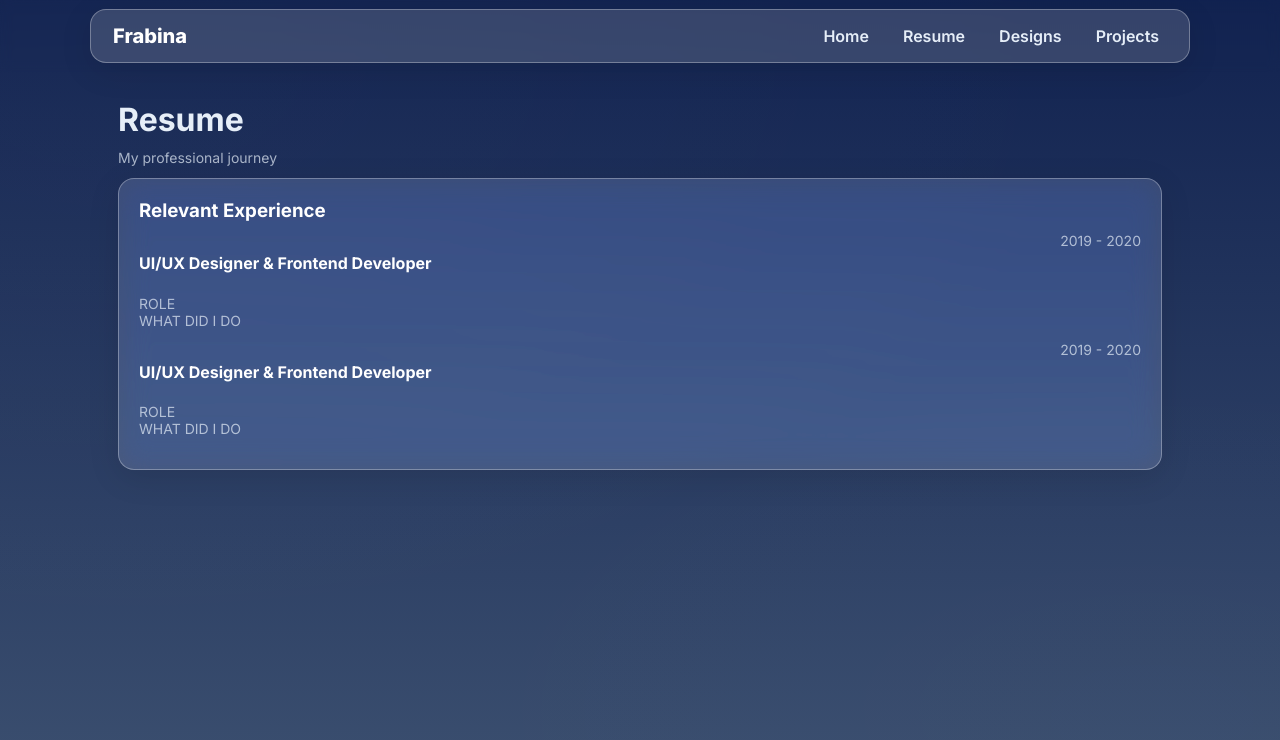
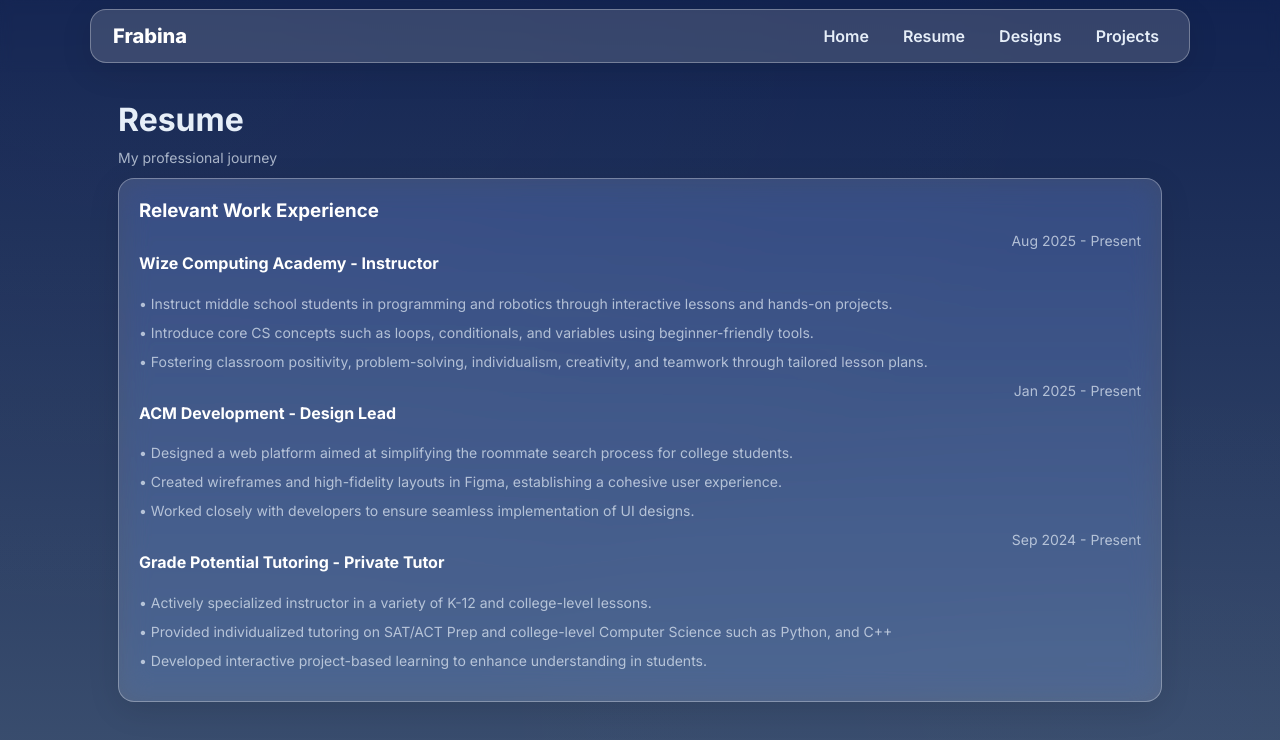
Before and after one commit to Frabina27/Frabinas-Portfolio, a React (Create React App) app: page /resume in a window 1280 px wide. Shown: the top 740 px of the page. Built offline with nearby package versions, Linux system fonts and the light colour scheme.

Commit message:
Made edits to the resume section

```diff
--- a/src/App.js
+++ b/src/App.js
@@ -6,11 +6,15 @@ import Projects from "./pages/Projects";
 import Designs from "./pages/Designs";
 import Resume from "./pages/Resume";
 
-export default function App(){
+export default function App() {
   return (
+    <>
+      {/* Background gradient layer */}
+      <div className="background"></div>
+
       <Router>
         <Navbar />
-      <div className="container">
+        <div className="container app-content">
           <Routes>
             <Route path="/" element={<Home />} />
             <Route path="/projects" element={<Projects />} />
@@ -19,5 +23,6 @@ export default function App(){
           </Routes>
         </div>
       </Router>
+    </>
   );
 }
--- a/src/index.css
+++ b/src/index.css
@@ -9,18 +9,35 @@
   --text: #e6eef8;
 }
 
+.background {
+    font-family: 'Inter', 'Helvetica Neue', Arial, sans-serif;
+
+  position: fixed;
+  inset: 0;
+  z-index: -1;
+  background: radial-gradient(1000px 600px at 10% 10%, rgba(255,255,255,0.02), transparent),
+              radial-gradient(800px 400px at 90% 90%, rgba(255,255,255,0.01), transparent),
+              linear-gradient(180deg, var(--bg-1), var(--bg-2));
+  background-repeat: no-repeat;
+  background-size: cover;
+  color: var(--text);
+  -webkit-font-smoothing: antialiased;
+  -moz-osx-font-smoothing: grayscale;
+  padding-top: 72px;
+  background-attachment: scroll;
+}
+
 * { box-sizing: border-box; }
 html,body,#root { height: 100%; margin: 0; padding: 0; }
 
 body{
   font-family: 'Inter', 'Helvetica Neue', Arial, sans-serif;
-  background: radial-gradient(1000px 600px at 10% 10%, rgba(255,255,255,0.02), transparent),
-              radial-gradient(800px 400px at 90% 90%, rgba(255,255,255,0.01), transparent),
-              linear-gradient(180deg, var(--bg-1), var(--bg-2));
+
   color: var(--text);
   -webkit-font-smoothing: antialiased;
   -moz-osx-font-smoothing: grayscale;
   padding-top: 72px;
+  background-attachment: scroll;
 }
 
 /* Container */
@@ -28,6 +45,10 @@ body{
   max-width: 1100px;
   margin: 0 auto;
   padding: 28px;
+}
+.app-content {
+  position: relative;
+  z-index: 1;
 }
 
 .card {
--- a/src/pages/Resume.jsx
+++ b/src/pages/Resume.jsx
@@ -6,24 +6,42 @@ export default function Resume(){
       <h1>Resume</h1>
       <p className="small">My professional journey</p>
       <div className="card" style={{marginTop:12}}>
-        <h3>Relevant Experience</h3>
+        <h3>Relevant Work Experience</h3>
+
         <div style={{display:'flex', justifyContent:'space-between', gap:12}}>
           <div style={{flex:1}}>
-            <h4>UI/UX Designer & Frontend Developer</h4>
-            <div className="small">ROLE</div>
-            <p className="small">WHAT DID I DO</p>
+            <h4>Wize Computing Academy - Instructor</h4>
+              <p className="small"> • Instruct middle school students in programming and robotics through interactive lessons and hands-on projects. </p>
+              <p className="small">• Introduce core CS concepts such as loops, conditionals, and variables using beginner-friendly tools. </p>
+              <p className="small"> • Fostering classroom positivity, problem-solving, individualism, creativity, and teamwork through tailored lesson plans. </p>
+
           </div>
-          <div className="small" style={{minWidth:100, textAlign:'right'}}>2019 - 2020</div>
+          <div className="small" style={{minWidth:100, textAlign:'right'}}>Aug 2025 - Present</div>
+        </div>
+
+      <div style={{display:'flex', justifyContent:'space-between', gap:12}}>
+          <div style={{flex:1}}>
+            <h4>ACM Development - Design Lead</h4>
+            <div className="small"></div>
+              <p className="small"> • Designed a web platform aimed at simplifying the roommate search process for college students. </p>
+              <p className="small">• Created wireframes and high-fidelity layouts in Figma, establishing a cohesive user experience. </p>
+              <p className="small"> • Worked closely with developers to ensure seamless implementation of UI designs. </p>
+
+          </div>
+          <div className="small" style={{minWidth:100, textAlign:'right'}}>Jan 2025 - Present</div>
         </div>
 
         <div style={{display:'flex', justifyContent:'space-between', gap:12}}>
           <div style={{flex:1}}>
-            <h4>UI/UX Designer & Frontend Developer</h4>
-            <div className="small">ROLE</div>
-            <p className="small">WHAT DID I DO</p>
+            <h4>Grade Potential Tutoring - Private Tutor</h4>
+              <p className="small"> • Actively specialized instructor in a variety of K-12 and college-level lessons. </p>
+              <p className="small">• Provided individualized tutoring on SAT/ACT Prep and college-level Computer Science such as Python, and C++ </p>
+              <p className="small"> • Developed interactive project-based learning to enhance understanding in students. </p>
+
           </div>
-          <div className="small" style={{minWidth:100, textAlign:'right'}}>2019 - 2020</div>
+          <div className="small" style={{minWidth:100, textAlign:'right'}}>Sep 2024 - Present</div>
         </div>
+
       </div>
     </div>
   );
```
Also changed, not shown: 1 other file (tests, documents, lock files or other folders). Lines whose indentation alone changed are shown as unchanged.
